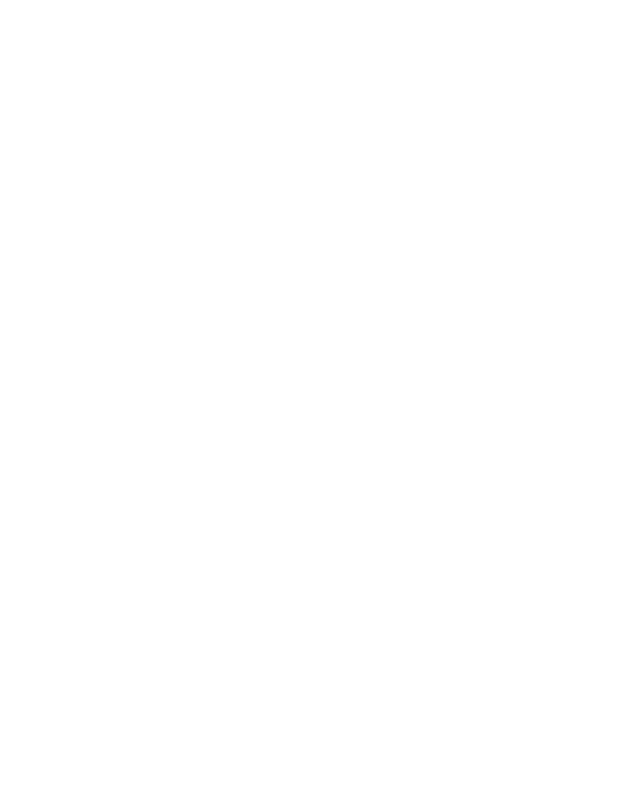
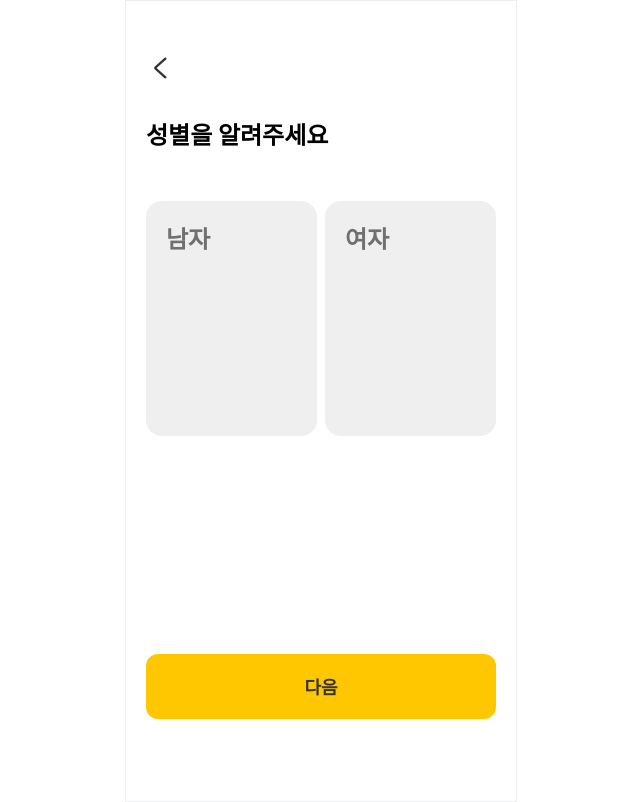
Before and after one commit to G-E-E-K-S/GEEKS-FE, a React (Create React App) app: page /gender in a window 1280 px wide. Before the commit this address had no page. Shown: the whole page, without its empty margins (319-959 px from the left). Built offline with nearby package versions, Linux system fonts and the light colour scheme.

Commit message:
Add Gnder select page

```diff
--- a/src/App.js
+++ b/src/App.js
@@ -7,6 +7,7 @@ import Password from "./pages/Join/Password";
 import NickName from "./pages/Join/NickName";
 import QuesText from "./pages/Join/QuesText";
 import FinalPage from "./pages/Join/FinalPage";
+import Gender from "./pages/Join/Gender";
 
 function App() {
   return (
@@ -21,6 +22,7 @@ function App() {
           <Route path="/nickname" element={<NickName/>} />
           <Route path="/questiontext" element={<QuesText/>} />
           <Route path="/finalpage" element={<FinalPage/>} />
+          <Route path="/gender" element={<Gender/>} />
         </Routes>
       </Router>
     </div>
--- /dev/null
+++ b/src/components/Join/GenderBox.js
@@ -0,0 +1,35 @@
+import styled from "styled-components";
+import genderCheck from "../../assets/img/genderCheck.svg";
+
+const GenderTotalBox = styled.div`
+    width: 171px;
+    height: 27.01vh;
+    border-radius: 16px;
+    border-radius: 16px;
+    margin-top: 6.16vh;
+    background-color: ${(props)=>props.isSelected ? '#FFF4CD' : '#EFEFEF'};
+    padding: 2.36vh 20px 0px 20px;
+    cursor: pointer;
+    color: ${(props)=>props.isSelected ? '#865800' : '#707070'}
+`;
+
+const GenderCheck = styled.div`
+    display:flex;
+    justify-content: space-between;
+`;
+const Gender = styled.div`
+    font-size: 24px;
+    font-style: normal;
+    font-weight: 600;
+`;
+const GenderBox = (props) => {
+    return(
+        <GenderTotalBox onClick={props.onClick} isSelected={props.isSelected}>
+            <GenderCheck>
+                <Gender>{props.gender}</Gender>
+                {props.isSelected ? <img src={genderCheck}/> : null}
+            </GenderCheck>
+        </GenderTotalBox>
+    )
+}
+export default GenderBox;
--- /dev/null
+++ b/src/pages/Join/Gender.js
@@ -0,0 +1,52 @@
+import React, { useState } from 'react';
+import { useNavigate } from 'react-router-dom';
+import styled from 'styled-components';
+import * as c from '../../components/Common/CommonStyle';
+import GoBack from '../../components/Join/GoBack';
+import JoinButton from '../../components/Join/JoinButton';
+import MainText from '../../components/Join/MainText';
+import GenderBox from '../../components/Join/GenderBox';
+
+const GenderTotal = styled.div`
+    display: flex;
+    & > :first-child {
+        margin-right: 8px;
+    }
+`;
+
+const Gender = () => {
+    const [isSelected, setIsSelected] = useState(false);
+    const [isgirl, setIsgirl] = useState(false);
+    const [isboy, setIsboy] = useState(false);
+    const navigator = useNavigate();
+
+    const ChangeColor = () => {
+        setIsSelected(true);
+    }
+
+    const SelectGender = (gender) => {
+        if(gender=='여자'){
+            setIsgirl(true);
+            setIsboy(false);
+        }else{
+            setIsgirl(false);
+            setIsboy(true);
+        }
+    }
+
+    return (
+        <c.Totalframe>
+            <c.ScreenComponent>
+                <GoBack/>
+                <MainText maintitle={`성별을 알려주세요`}/>
+                <GenderTotal>
+                    <GenderBox gender={'남자'} onClick={()=>SelectGender('남자')} isSelected={isboy}></GenderBox>
+                    <GenderBox gender={'여자'} onClick={()=>SelectGender('여자')} isSelected={isgirl}></GenderBox>
+                </GenderTotal>
+                <JoinButton btnName={'다음'} />
+            </c.ScreenComponent>
+        </c.Totalframe>
+    );
+};
+
+export default Gender;
```
Also changed, not shown: src/assets/img/genderCheck.svg (added).
